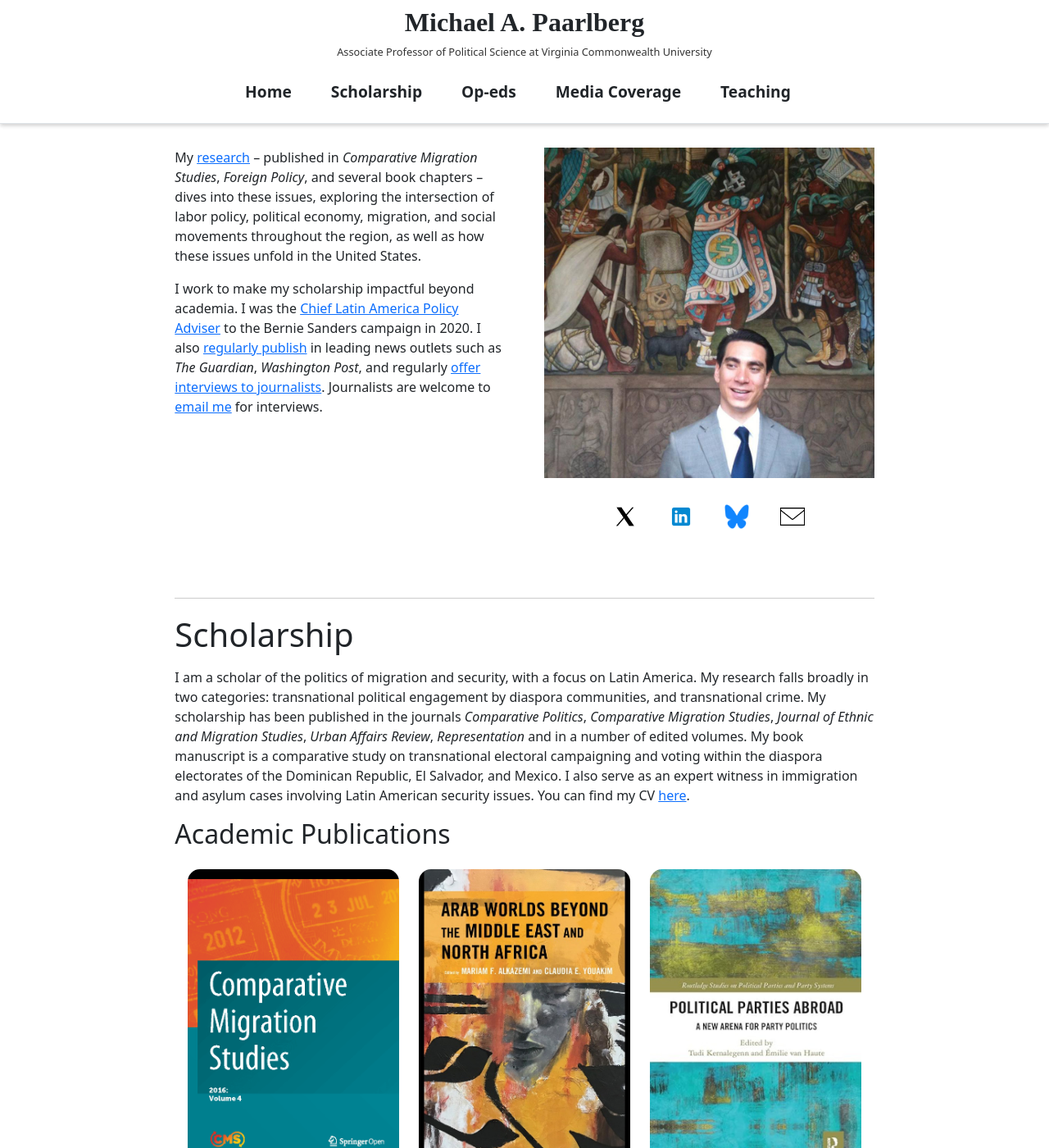
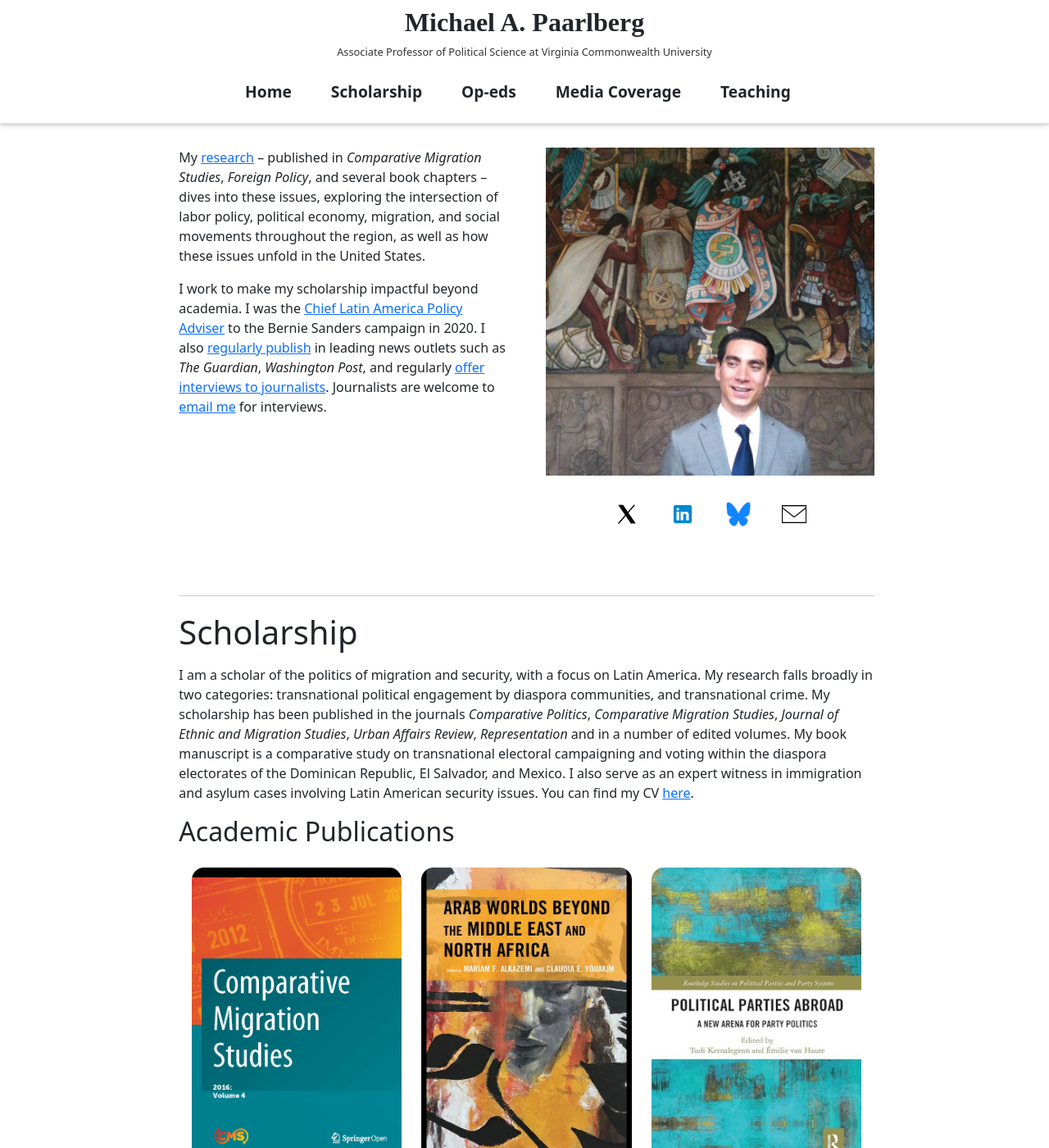
Before and after one commit to RelevantResearch/michael-paarlberg, a Jekyll site: the page built from _pages/home.md, in a window 1280 px wide and 1400 px high. Shown: the whole window at 82% size. Built offline with Jekyll 4.4.1, drawn with Linux system fonts in a browser that asks for light colours.

Commit message:
"fixed left alignment"

```diff
--- a/_sass/_custom.scss
+++ b/_sass/_custom.scss
@@ -9,6 +9,9 @@ html {
   scroll-behavior: smooth;  /* Smooth scroll behavior */
   scroll-padding-top: 10rem;  /* Set the scroll offset to 80px */
 }
+.division{
+  padding-left: 5px;
+}
 
 .division section {
   padding: 20px 0; /* Adds padding at the top and bottom of each section */
```
